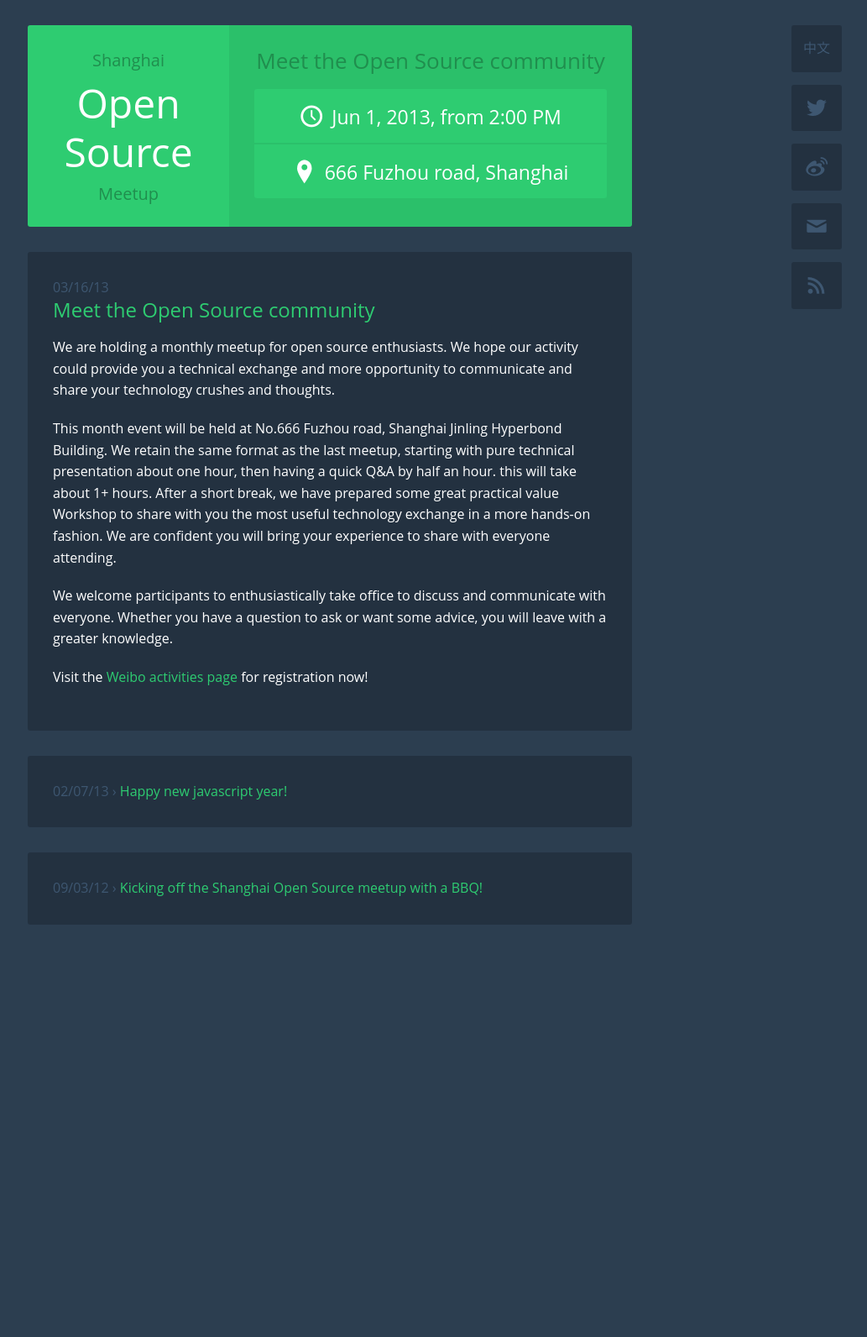
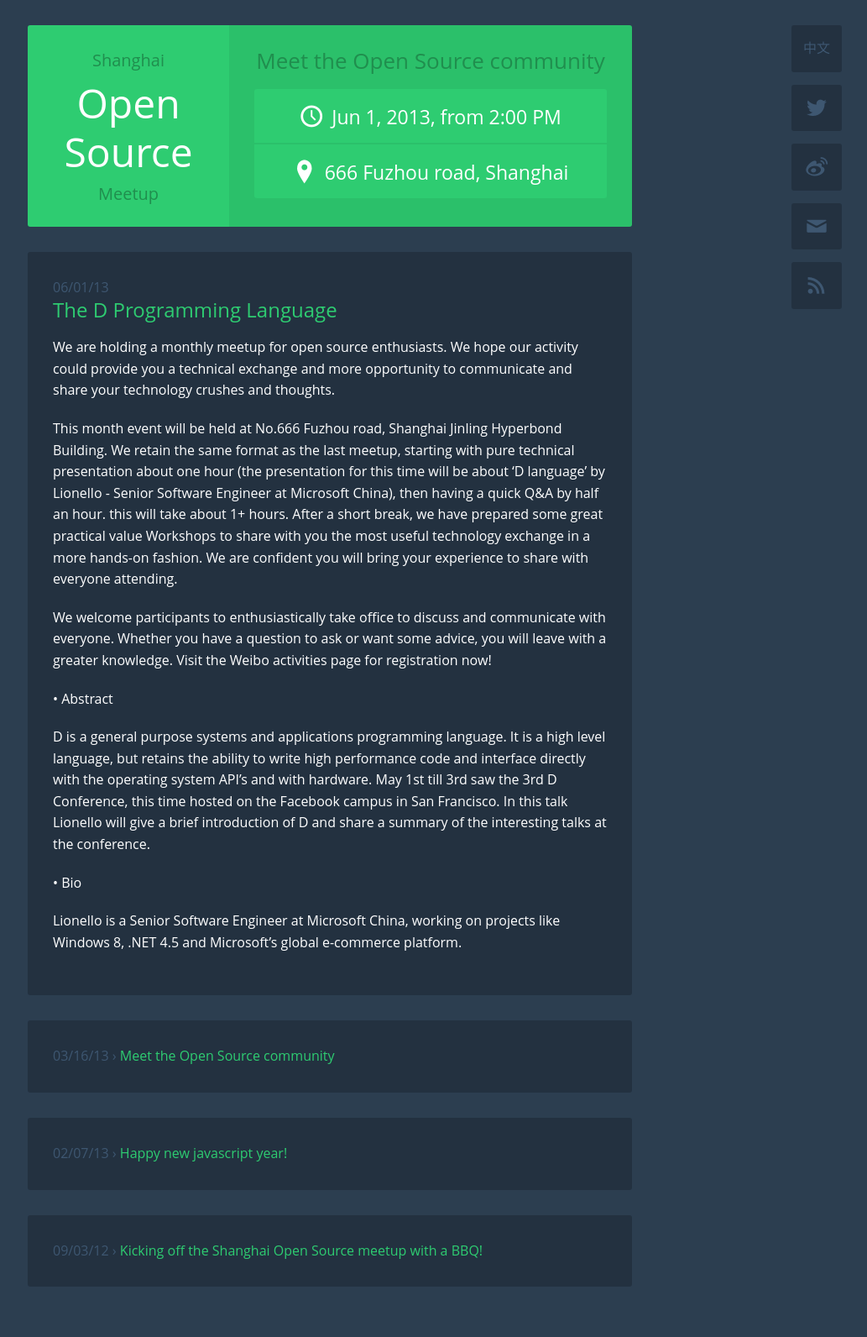
Before and after one commit to Wiredcraft/shanghaios, a Jekyll site: the page built from en.md, in a window 1280 px wide. Shown: the whole page at 84% size, without its empty margins (247-1280 px from the left). Built offline with Jekyll 4.4.1, drawn with Linux system fonts in a browser that asks for light colours; comment, search, counter and statistics services are not loaded; before the commit the page ends 1161 px from its top, so only the background shows below that.

Commit message:
update post for D language

```diff
--- a/_config.yml
+++ b/_config.yml
@@ -10,7 +10,7 @@ name: {en: "Shanghai <span>Open Source</span> Meetup", cn: "上海<span>开源</
 description: {en: "Meet the Open Source community", cn: "开源爱好者的专业交流平台" }
 details: {
 	en: { day: "Jun 1, 2013", time: "from 2:00 PM", addr: "666 Fuzhou road, Shanghai" },
-	cn: { day: "2013年 6月 1日", time: "下午2点开始", addr: "上海市 福州路666号 金陵海欣大厦" }
+	cn: { day: "2013年6月1日", time: "下午2点开始", addr: "上海市 福州路666号 金陵海欣大厦" }
 }
 
 # url: http://wiredcraft.github.com/foundation
--- /dev/null
+++ b/_posts/en/2013-06-01-the-D-programming-language.md
@@ -0,0 +1,20 @@
+---
+title: The D Programming Language
+layout: post
+category: en
+lang: en
+---
+We are holding a monthly meetup for open source enthusiasts. We hope our activity could provide you a technical exchange and more opportunity to communicate and share your technology crushes and thoughts.
+
+This month event will be held at No.666 Fuzhou road, Shanghai Jinling Hyperbond Building. We retain the same format as the last meetup, starting with pure technical presentation about one hour (the presentation for this time will be about 'D language' by Lionello - Senior Software Engineer at Microsoft China), then having a quick Q&A by half an hour. this will take about 1+ hours. After a short break, we have prepared some great practical value Workshops to share with you the most useful technology exchange in a more hands-on fashion. We are confident you will bring your experience to share with everyone attending.
+
+We welcome participants to enthusiastically take office to discuss and communicate with everyone. Whether you have a question to ask or want some advice, you will leave with a greater knowledge.
+Visit the Weibo activities page for registration now!
+
+&#149; Abstract
+
+D is a general purpose systems and applications programming language. It is a high level language, but retains the ability to write high performance code and interface directly with the operating system API's and with hardware. May 1st till 3rd saw the 3rd D Conference, this time hosted on the Facebook campus in San Francisco. In this talk Lionello will give a brief introduction of D and share a summary of the interesting talks at the conference.
+
+&#149; Bio
+
+Lionello is a Senior Software Engineer at Microsoft China, working on projects like Windows 8, .NET 4.5 and Microsoft’s global e-commerce platform.
```
Also changed, not shown: _posts/cn/2013-06-01-d-yuyan.md (added, +19 -0 lines).
